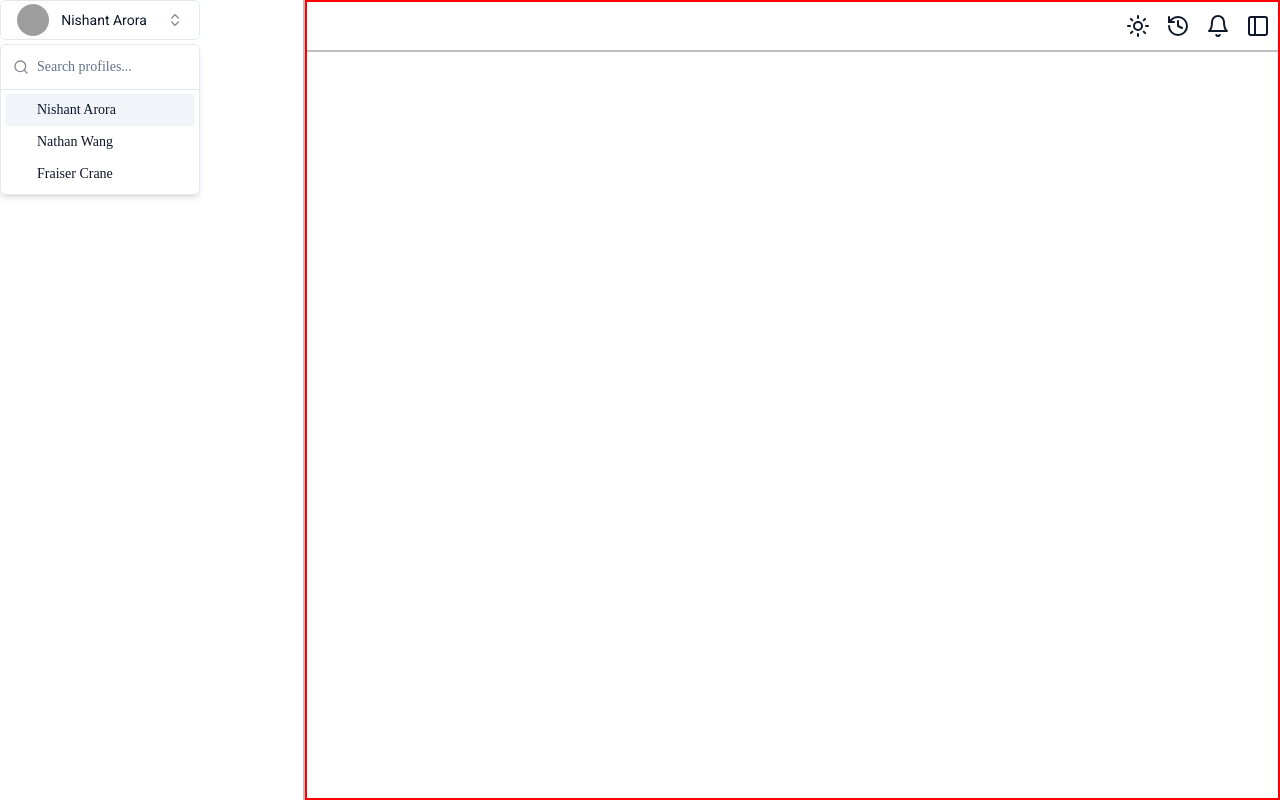
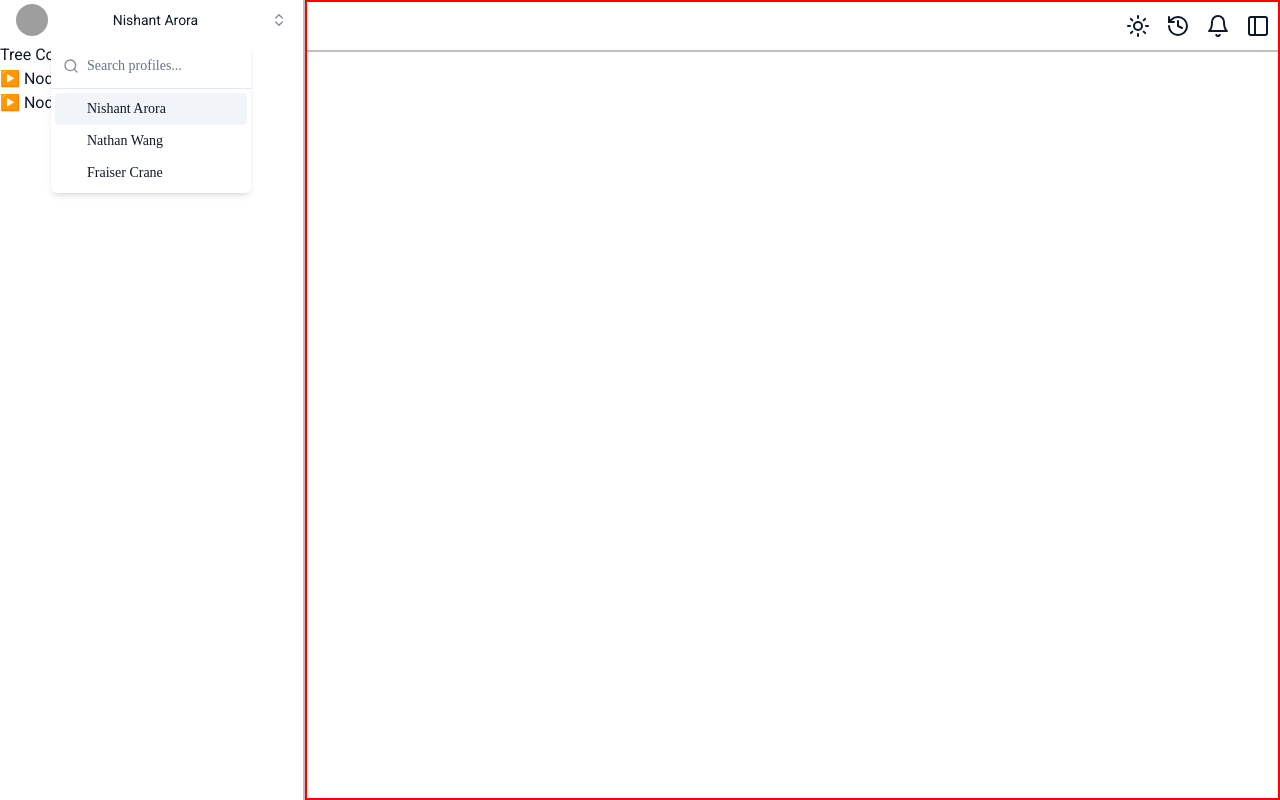
Before and after one commit to nishant/sample-react-app, a React (Create React App) app: page / in a window 1280 px wide. Both pictures are taken after a click on the button "Nishant Arora". Built offline with nearby package versions, Linux system fonts and the light colour scheme; grey boxes are pictures that could not be loaded.

Commit message:
profile selector styling

```diff
--- /dev/null
+++ b/src/components/profile-selector/profile-selector.scss
@@ -0,0 +1,3 @@
+.no-border {
+  border: none;
+}
--- a/src/components/profile-selector/profile-selector.tsx
+++ b/src/components/profile-selector/profile-selector.tsx
@@ -2,7 +2,7 @@
 
 import * as React from "react"
 import { Check, ChevronsUpDown } from "lucide-react"
-
+import './profile-selector.scss';
 import {
   Command,
   CommandEmpty,
@@ -45,7 +45,7 @@ export function ProfileSelector() {
           variant="outline"
           role="combobox"
           aria-expanded={open}
-          className="w-[200px] justify-between"
+          className="w-[100%] justify-between no-border"
         >
           <Avatar className="w-[32px] h-[32px]">
             <AvatarImage className="profile-icon" src="https://static.thenounproject.com/png/638636-200.png" />
--- a/src/components/ui/popover.tsx
+++ b/src/components/ui/popover.tsx
@@ -19,7 +19,7 @@ const PopoverContent = React.forwardRef<
       align={align}
       sideOffset={sideOffset}
       className={cn(
-        "z-50 w-72 rounded-md border bg-popover p-4 text-popover-foreground shadow-md outline-none data-[state=open]:animate-in data-[state=closed]:animate-out data-[state=closed]:fade-out-0 data-[state=open]:fade-in-0 data-[state=closed]:zoom-out-95 data-[state=open]:zoom-in-95 data-[side=bottom]:slide-in-from-top-2 data-[side=left]:slide-in-from-right-2 data-[side=right]:slide-in-from-left-2 data-[side=top]:slide-in-from-bottom-2",
+        "z-50 w-72 rounded-md bg-popover p-4 text-popover-foreground shadow-md outline-none data-[state=open]:animate-in data-[state=closed]:animate-out data-[state=closed]:fade-out-0 data-[state=open]:fade-in-0 data-[state=closed]:zoom-out-95 data-[state=open]:zoom-in-95 data-[side=bottom]:slide-in-from-top-2 data-[side=left]:slide-in-from-right-2 data-[side=right]:slide-in-from-left-2 data-[side=top]:slide-in-from-bottom-2",
         className
       )}
       {...props}
```
